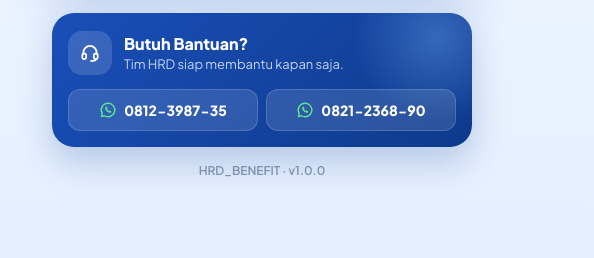
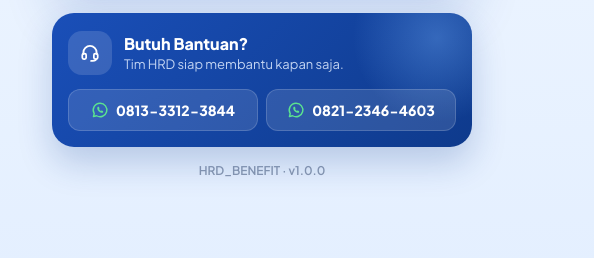
Before and after one commit to benefithrdshelter-commits/oping-contih, a plain HTML site: page index.html in a window 1280 px wide. Shown: the part 446-704 px from the top of the page, 686-1280 px from the left. Drawn offline with Linux system fonts and the light colour scheme; no server answers.

Commit message:
Update index.html

```diff
--- a/index.html
+++ b/index.html
@@ -584,8 +584,8 @@
     <div class="lg-help">
       <div class="lh-top"><i><svg viewBox="0 0 20 20" fill="none"><path d="M4 11V9.5C4 6.2 6.7 3.5 10 3.5S16 6.2 16 9.5V11" stroke="currentColor" stroke-width="1.7" stroke-linecap="round"/><rect x="3" y="10.5" width="3.5" height="5" rx="1.4" stroke="currentColor" stroke-width="1.6"/><rect x="13.5" y="10.5" width="3.5" height="5" rx="1.4" stroke="currentColor" stroke-width="1.6"/><path d="M15.5 15.5C15.5 16.6 14.3 17.2 12.5 17.2H11" stroke="currentColor" stroke-width="1.6" stroke-linecap="round"/></svg></i><div><b>Butuh Bantuan?</b><span>Tim HRD siap membantu kapan saja.</span></div></div>
       <div class="lh-wa">
-        <a href="https://wa.me/62812398735" target="_blank" rel="noopener"><i><svg viewBox="0 0 20 20" fill="none"><path d="M10 2.5A7.5 7.5 0 0 0 3.6 13.9L2.7 17.3L6.2 16.4A7.5 7.5 0 1 0 10 2.5Z" stroke="currentColor" stroke-width="1.6" stroke-linejoin="round"/><path d="M7.3 6.8C7.5 6.4 7.8 6.4 8 6.4H8.4C8.6 6.4 8.8 6.5 8.9 6.8L9.4 8C9.5 8.2 9.4 8.4 9.3 8.6L8.9 9C9.3 9.8 10 10.6 10.9 11.1L11.4 10.7C11.6 10.5 11.8 10.5 12 10.6L13.2 11.2C13.4 11.3 13.5 11.5 13.5 11.7V12.1C13.5 12.5 13.3 12.8 12.9 13C12.4 13.2 11.7 13.3 10.6 12.8C9.1 12.2 7.8 10.9 7.2 9.4C6.8 8.3 7 7.4 7.3 6.8Z" fill="currentColor"/></svg></i>0812-3987-35</a>
-        <a href="https://wa.me/628212368690" target="_blank" rel="noopener"><i><svg viewBox="0 0 20 20" fill="none"><path d="M10 2.5A7.5 7.5 0 0 0 3.6 13.9L2.7 17.3L6.2 16.4A7.5 7.5 0 1 0 10 2.5Z" stroke="currentColor" stroke-width="1.6" stroke-linejoin="round"/><path d="M7.3 6.8C7.5 6.4 7.8 6.4 8 6.4H8.4C8.6 6.4 8.8 6.5 8.9 6.8L9.4 8C9.5 8.2 9.4 8.4 9.3 8.6L8.9 9C9.3 9.8 10 10.6 10.9 11.1L11.4 10.7C11.6 10.5 11.8 10.5 12 10.6L13.2 11.2C13.4 11.3 13.5 11.5 13.5 11.7V12.1C13.5 12.5 13.3 12.8 12.9 13C12.4 13.2 11.7 13.3 10.6 12.8C9.1 12.2 7.8 10.9 7.2 9.4C6.8 8.3 7 7.4 7.3 6.8Z" fill="currentColor"/></svg></i>0821-2368-90</a>
+        <a href="https://wa.me/62812398735" target="_blank" rel="noopener"><i><svg viewBox="0 0 20 20" fill="none"><path d="M10 2.5A7.5 7.5 0 0 0 3.6 13.9L2.7 17.3L6.2 16.4A7.5 7.5 0 1 0 10 2.5Z" stroke="currentColor" stroke-width="1.6" stroke-linejoin="round"/><path d="M7.3 6.8C7.5 6.4 7.8 6.4 8 6.4H8.4C8.6 6.4 8.8 6.5 8.9 6.8L9.4 8C9.5 8.2 9.4 8.4 9.3 8.6L8.9 9C9.3 9.8 10 10.6 10.9 11.1L11.4 10.7C11.6 10.5 11.8 10.5 12 10.6L13.2 11.2C13.4 11.3 13.5 11.5 13.5 11.7V12.1C13.5 12.5 13.3 12.8 12.9 13C12.4 13.2 11.7 13.3 10.6 12.8C9.1 12.2 7.8 10.9 7.2 9.4C6.8 8.3 7 7.4 7.3 6.8Z" fill="currentColor"/></svg></i>0813-3312-3844</a>
+        <a href="https://wa.me/628212368690" target="_blank" rel="noopener"><i><svg viewBox="0 0 20 20" fill="none"><path d="M10 2.5A7.5 7.5 0 0 0 3.6 13.9L2.7 17.3L6.2 16.4A7.5 7.5 0 1 0 10 2.5Z" stroke="currentColor" stroke-width="1.6" stroke-linejoin="round"/><path d="M7.3 6.8C7.5 6.4 7.8 6.4 8 6.4H8.4C8.6 6.4 8.8 6.5 8.9 6.8L9.4 8C9.5 8.2 9.4 8.4 9.3 8.6L8.9 9C9.3 9.8 10 10.6 10.9 11.1L11.4 10.7C11.6 10.5 11.8 10.5 12 10.6L13.2 11.2C13.4 11.3 13.5 11.5 13.5 11.7V12.1C13.5 12.5 13.3 12.8 12.9 13C12.4 13.2 11.7 13.3 10.6 12.8C9.1 12.2 7.8 10.9 7.2 9.4C6.8 8.3 7 7.4 7.3 6.8Z" fill="currentColor"/></svg></i>0821-2346-4603</a>
       </div>
     </div>
     <div class="lg-ver">HRD_BENEFIT &middot; v1.0.0</div>
```
